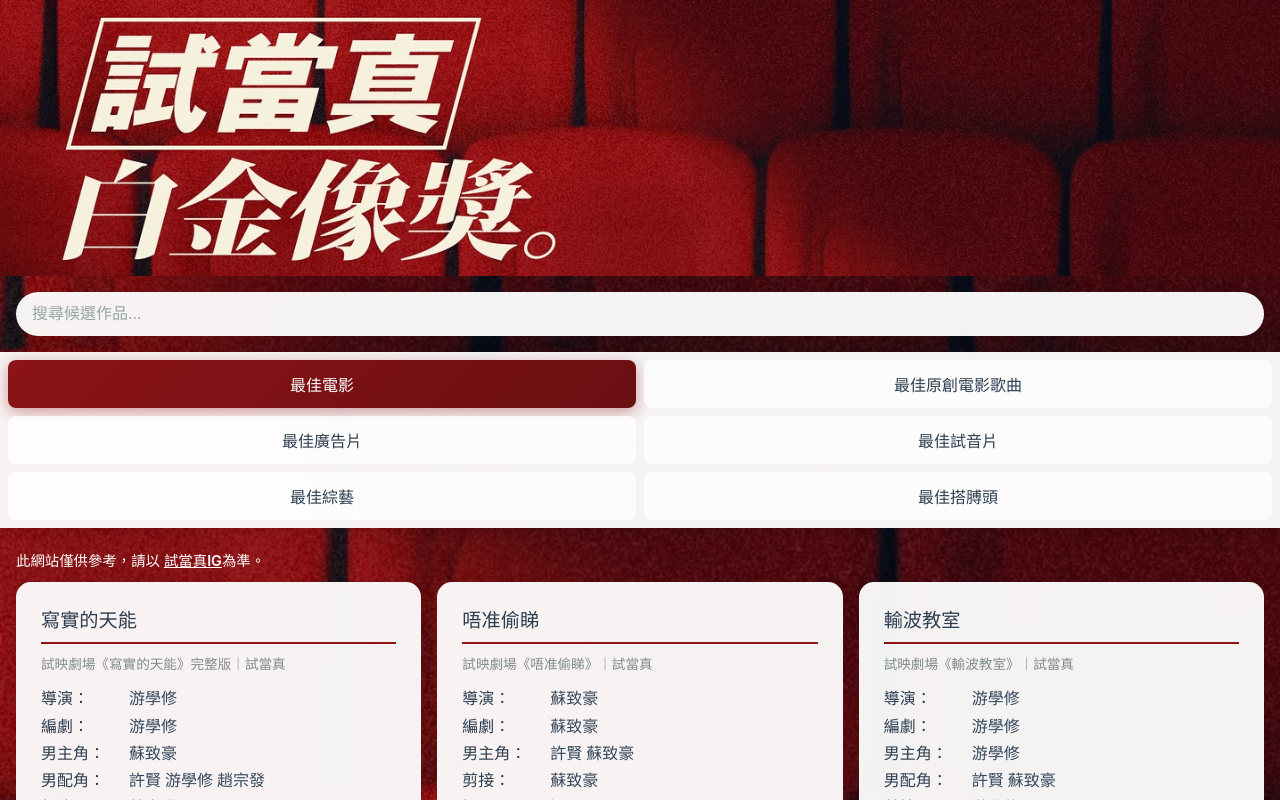
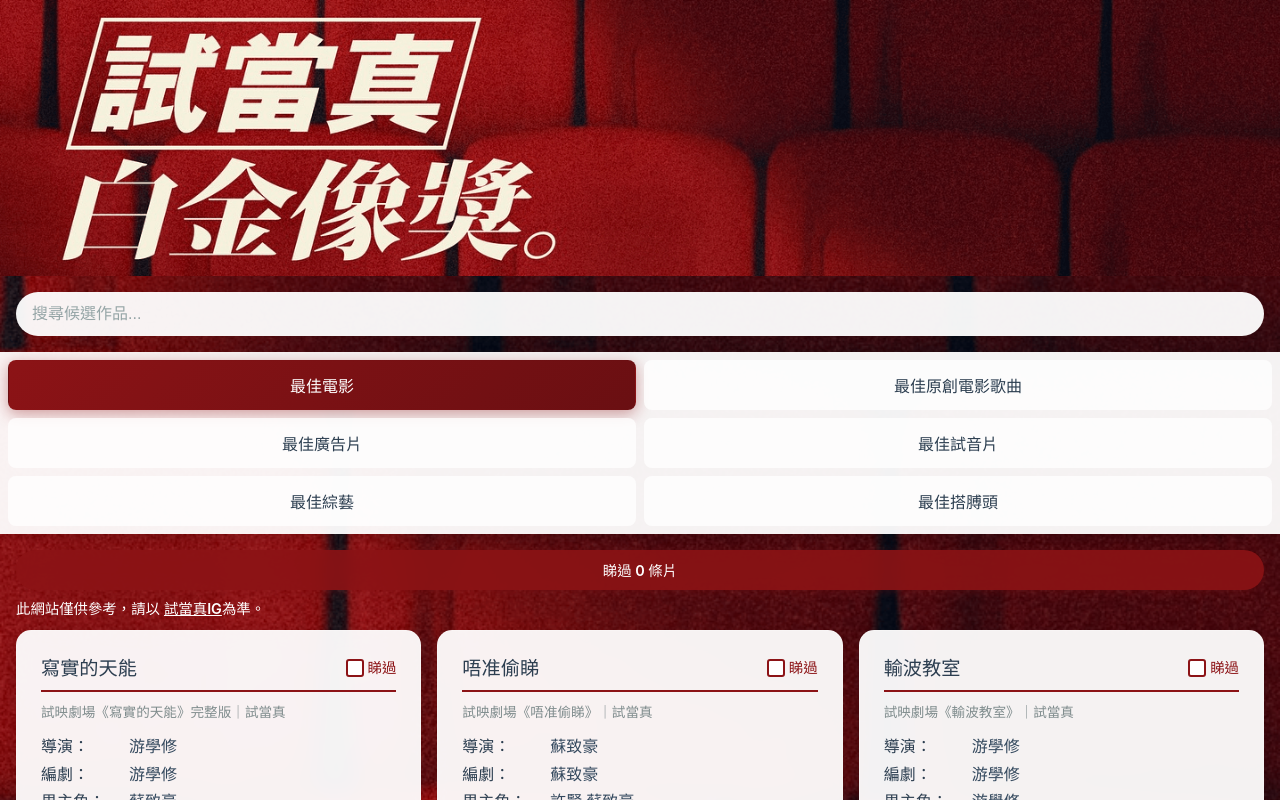
Before and after one commit to cswbrian/tnlplatinum, a React (Vite) app: page / in a window 1280 px wide. Shown: the top 800 px of the page. Built offline with nearby package versions, Linux system fonts and the light colour scheme.

Commit message:
Implement watched items feature with localStorage support and update styles for watched indicators in App component

```diff
--- a/index.html
+++ b/index.html
@@ -7,7 +7,7 @@
     <meta name="description" content="試當真白金像獎候選名單 - 瀏覽最佳原創電影歌曲、廣告片、搭膊頭、綜藝、試音片和電影提名" />
     <meta name="keywords" content="試當真,白金像獎,候選名單,電影,歌曲,廣告,綜藝" />
     <meta name="author" content="試當真" />
-    <meta name="theme-color" content="#667eea" />
+    <meta name="theme-color" content="#8c1316" />
     <meta name="apple-mobile-web-app-capable" content="yes" />
     <meta name="apple-mobile-web-app-status-bar-style" content="default" />
     <meta name="apple-mobile-web-app-title" content="試當真白金像獎" />
--- a/src/App.css
+++ b/src/App.css
@@ -137,7 +137,6 @@ body {
 
 .category-tab {
   padding: 0.75rem 1rem;
-  border: none;
   background: rgba(255, 255, 255, 0.8);
   color: #2c3e50;
   font-weight: 500;
@@ -198,6 +197,7 @@ body {
   transition: all 0.3s ease;
   border: 1px solid rgba(255, 255, 255, 0.2);
   backdrop-filter: blur(10px);
+  position: relative;
 }
 
 .nominee-card:hover {
@@ -210,6 +210,11 @@ body {
   font-weight: 600;
   color: #2c3e50;
   line-height: 1.4;
+  display: flex;
+  align-items: center;
+  justify-content: space-between;
+  word-wrap: break-word;
+  overflow-wrap: break-word;
 }
 
 .nominee-subtitle {
@@ -419,3 +424,58 @@ body {
   outline: 2px solid #8c1316;
   outline-offset: 2px;
 }
+
+/* Watched counter styles */
+.watched-counter {
+  background: rgba(140, 19, 22, 0.9);
+  color: white;
+  padding: 0.5rem 1rem;
+  border-radius: 20px;
+  margin-bottom: 0.5rem;
+  text-align: center;
+  backdrop-filter: blur(10px);
+  box-shadow: 0 2px 10px rgba(140, 19, 22, 0.3);
+}
+
+.counter-text {
+  font-weight: 600;
+  font-size: 0.9rem;
+}
+
+/* Watched checkbox styles */
+.watched-checkbox {
+  display: flex;
+  align-items: center;
+  gap: 0.25rem;
+  cursor: pointer;
+  user-select: none;
+  flex-shrink: 0;
+  margin-left: 0.75rem;
+}
+
+.checkbox {
+  width: 18px;
+  height: 18px;
+  border: 2px solid #8c1316;
+  border-radius: 3px;
+  display: flex;
+  align-items: center;
+  justify-content: center;
+  background: white;
+  color: #8c1316;
+  font-size: 12px;
+  font-weight: bold;
+  transition: all 0.2s ease;
+}
+
+.checkbox.checked {
+  background: #8c1316;
+  color: white;
+}
+
+.watched-text {
+  font-size: 0.9rem;
+  color: #8c1316;
+  font-weight: 600;
+  white-space: nowrap;
+}
--- a/src/App.tsx
+++ b/src/App.tsx
@@ -1,4 +1,4 @@
-import React, { useState } from 'react';
+import React, { useState, useEffect } from 'react';
 import './App.css';
 import headerImage from './assets/header-min.png';
 import songsData from './data/songs.json';
@@ -11,6 +11,56 @@ import filmsData from './data/films.json';
 const App: React.FC = () => {
   const [selectedCategory, setSelectedCategory] = useState<string>('films');
   const [searchTerm, setSearchTerm] = useState<string>('');
+  const [watchedItems, setWatchedItems] = useState<Record<string, Set<string>>>({
+    films: new Set(),
+    songs: new Set(),
+    ads: new Set(),
+    'audition-films': new Set(),
+    'variety-shows': new Set(),
+    'supporting-actors': new Set()
+  });
+
+  // Load watched items from localStorage on component mount
+  useEffect(() => {
+    const savedWatchedItems = localStorage.getItem('tnlplatinum-watched-items');
+    if (savedWatchedItems) {
+      try {
+        const parsed = JSON.parse(savedWatchedItems);
+        const converted: Record<string, Set<string>> = {};
+        Object.keys(parsed).forEach(category => {
+          converted[category] = new Set(parsed[category]);
+        });
+        setWatchedItems(converted);
+      } catch (error) {
+        console.error('Error loading watched items from localStorage:', error);
+      }
+    }
+  }, []);
+
+  // Save watched items to localStorage whenever they change
+  useEffect(() => {
+    const serialized: Record<string, string[]> = {};
+    Object.keys(watchedItems).forEach(category => {
+      serialized[category] = Array.from(watchedItems[category]);
+    });
+    localStorage.setItem('tnlplatinum-watched-items', JSON.stringify(serialized));
+  }, [watchedItems]);
+
+  const toggleWatched = (itemId: string, category: string) => {
+    setWatchedItems(prev => {
+      const newWatchedItems = { ...prev };
+      const categorySet = new Set(newWatchedItems[category]);
+
+      if (categorySet.has(itemId)) {
+        categorySet.delete(itemId);
+      } else {
+        categorySet.add(itemId);
+      }
+
+      newWatchedItems[category] = categorySet;
+      return newWatchedItems;
+    });
+  };
 
   const categories = [
     { id: 'films', name: '最佳電影', data: filmsData, count: filmsData.length },
@@ -61,10 +111,21 @@ const App: React.FC = () => {
     );
   }) || [];
 
-  const renderFilmCard = (item: any, index: number) => {
+    const renderFilmCard = (item: any, index: number) => {
+    const filmId = `${item.title}-${item.director || ''}`;
+    const isWatched = watchedItems.films.has(filmId);
+
     return (
       <div key={index} className="nominee-card film-card">
-        <div className="nominee-title">{item.title}</div>
+        <div className="nominee-title">
+          {item.title}
+          <div className="watched-checkbox" onClick={() => toggleWatched(filmId, 'films')}>
+            <span className={`checkbox ${isWatched ? 'checked' : ''}`}>
+              {isWatched ? '✓' : ''}
+            </span>
+            <span className="watched-text">睇過</span>
+          </div>
+        </div>
         {item.fullTitle && item.fullTitle !== item.title && (
           <div className="nominee-subtitle">{item.fullTitle}</div>
         )}
@@ -157,7 +218,9 @@ const App: React.FC = () => {
     if (selectedCategory === 'supporting-actors') {
       return (
         <div key={index} className="nominee-card">
-          <div className="nominee-title">{item}</div>
+          <div className="nominee-title">
+            {item}
+          </div>
         </div>
       );
     }
@@ -166,10 +229,19 @@ const App: React.FC = () => {
       return renderFilmCard(item, index);
     }
 
+    const itemId = `${item.song || item.title || item.name}-${item.movie || item.director || ''}`;
+    const isWatched = watchedItems[selectedCategory].has(itemId);
+
     return (
       <div key={item.id || index} className="nominee-card">
         <div className="nominee-title">
           {item.song || item.title}
+          <div className="watched-checkbox" onClick={() => toggleWatched(itemId, selectedCategory)}>
+            <span className={`checkbox ${isWatched ? 'checked' : ''}`}>
+              {isWatched ? '✓' : ''}
+            </span>
+            <span className="watched-text">{selectedCategory === 'audition-films' ? '聽過' : '睇過'}</span>
+          </div>
         </div>
         {item.fullTitle && item.fullTitle !== item.title && (
           <div className="nominee-subtitle">{item.fullTitle}</div>
@@ -214,6 +286,16 @@ const App: React.FC = () => {
       </div>
 
       <div className="nominees-container">
+        {selectedCategory !== 'supporting-actors' && (
+          <div className="watched-counter">
+            <span className="counter-text">
+              {selectedCategory === 'audition-films'
+                ? `聽過 ${watchedItems[selectedCategory].size} 首歌`
+                : `睇過 ${watchedItems[selectedCategory].size} 條片`
+              }
+            </span>
+          </div>
+        )}
         <div className="disclaimer">
           <p>此網站僅供參考，請以 <a href="https://www.instagram.com/p/DMR3OmuTTR7" target="_blank" rel="noopener noreferrer">試當真IG</a>為準。</p>
         </div>
--- a/src/index.css
+++ b/src/index.css
@@ -28,7 +28,7 @@ body {
   place-items: center;
   min-width: 320px;
   min-height: 100vh;
-  background: linear-gradient(135deg, #667eea 0%, #764ba2 100%);
+  background: linear-gradient(135deg, #8c1316 0%, #8c1316 100%);
   font-family: -apple-system, BlinkMacSystemFont, 'Segoe UI', 'Roboto', 'Oxygen',
     'Ubuntu', 'Cantarell', 'Fira Sans', 'Droid Sans', 'Helvetica Neue',
     sans-serif;
```
